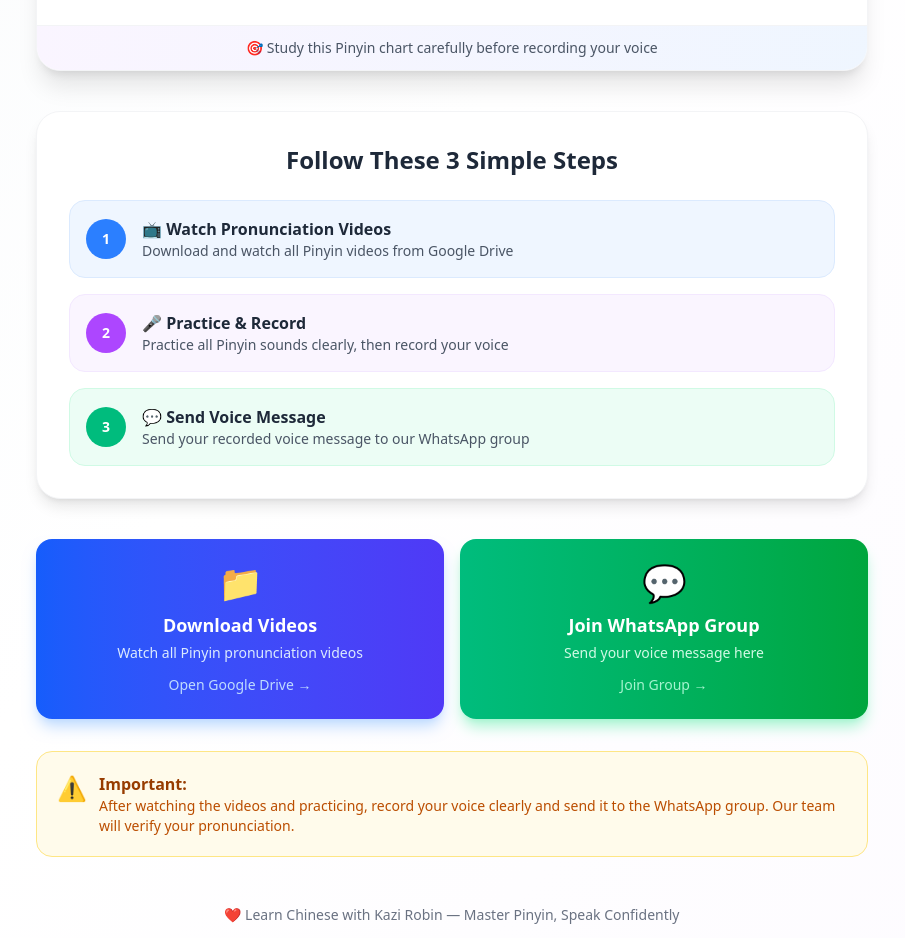
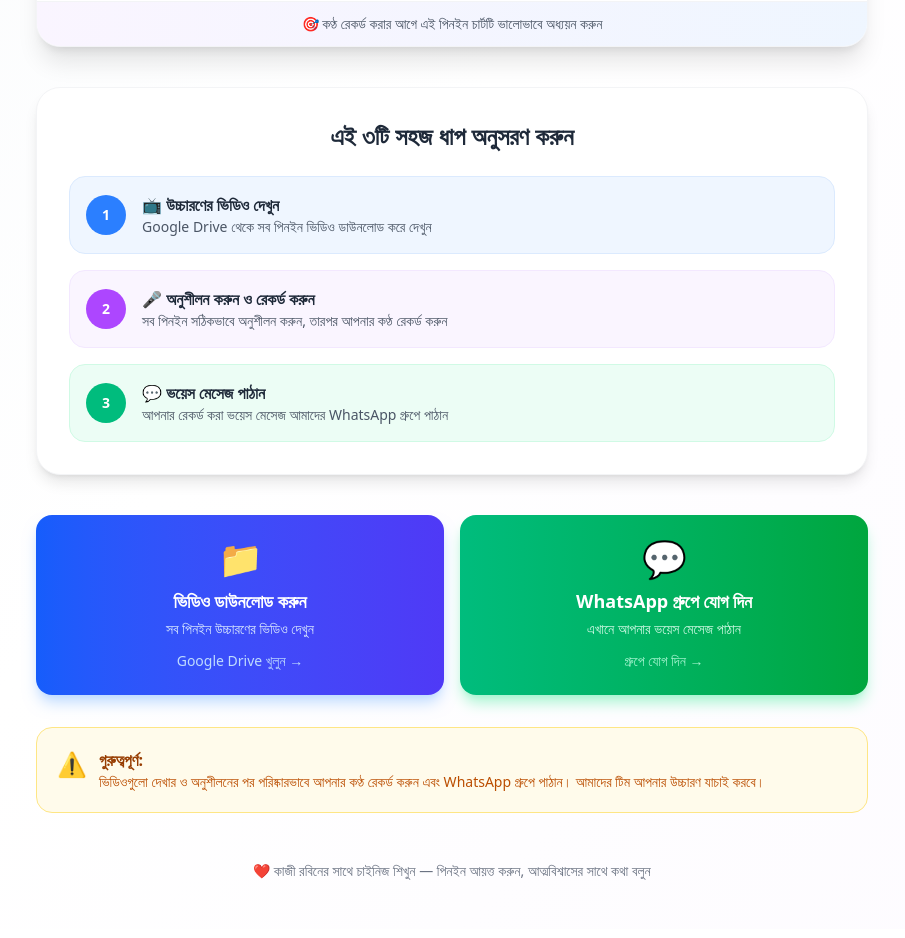
Before and after one commit to kazirobin/lcwkr, a Next.js app: page /pinyin in a window 1280 px wide. Shown: the part 734-1672 px from the top of the page, without its empty margins (188-1093 px from the left). Built offline with nearby package versions, Linux system fonts and the light colour scheme.

Commit message:
language

```diff
--- a/app/pdf/page.tsx
+++ b/app/pdf/page.tsx
@@ -21,6 +21,7 @@ import {
   ExternalLink,
   FolderOpen,
 } from "lucide-react";
+import { useLanguage } from "../context/LanguageContext";
 
 // ============================================
 // ALL DATA FROM hskData.ts
@@ -331,11 +332,15 @@ export default function PDF() {
   const filteredLevels = selectedLevel
     ? hskLevels.filter((level) => level.id === selectedLevel)
     : hskLevels;
+    const { language } = useLanguage();
+
+const t = (bn: string, en: string) =>
+  language === "bn" ? bn : en;
 
   return (
-    <div className="min-h-screen bg-gradient-to-br from-slate-50 to-white">
+    <div className="min-h-screen bg-linear-to-br from-slate-50 to-white">
       {/* Hero Section */}
-      <section className="relative overflow-hidden bg-gradient-to-r from-blue-600 to-indigo-700 text-white py-16 sm:py-20 md:py-24">
+      <section className="relative overflow-hidden bg-linear-to-r from-blue-600 to-indigo-700 text-white py-16 sm:py-20 md:py-24">
         <div className="absolute inset-0 opacity-10">
           <div className="absolute top-0 -left-4 w-72 h-72 bg-white rounded-full mix-blend-multiply filter blur-xl animate-pulse"></div>
           <div className="absolute bottom-0 -right-4 w-72 h-72 bg-purple-300 rounded-full mix-blend-multiply filter blur-xl animate-pulse delay-1000"></div>
@@ -344,13 +349,18 @@ export default function PDF() {
         <div className="relative max-w-7xl mx-auto px-4 sm:px-6 lg:px-8 text-center">
           <div className="inline-flex items-center gap-2 bg-white/20 backdrop-blur-sm px-4 py-2 rounded-full mb-6">
             <Sparkles className="w-4 h-4" />
-            <span className="text-sm font-medium">HSK Resource Hub</span>
+            <span className="text-sm font-medium">
+              HSK
+              {t(" রিসোর্স হাব", " Resource Hub")}
+              </span>
           </div>
           <h1 className="text-3xl sm:text-4xl md:text-5xl lg:text-6xl font-extrabold tracking-tight">
-            📚 HSK Books & All Materials
+            📚
+            {t("HSK বই ও সকল স্টাডি ম্যাটেরিয়াল", "HSK Books & All Materials")}
           </h1>
           <p className="mt-4 text-lg sm:text-xl text-blue-100 max-w-3xl mx-auto">
-            Find, Download & Learn Chinese Easily
+
+            {t("সহজেই চাইনিজ শেখার সব রিসোর্স খুঁজুন ও ডাউনলোড করুন", "Find, Download & Learn Chinese Easily")}
           </p>
 
           {/* Level Selector Pills */}
@@ -363,7 +373,8 @@ export default function PDF() {
                   : "bg-white/20 text-white hover:bg-white/30"
               }`}
             >
-              All Levels
+
+              {t("সব লেভেল", "All Levels")}
             </button>
             {hskLevels.map((level) => (
               <button
@@ -384,38 +395,45 @@ export default function PDF() {
 
       {/* Welcome Section */}
       <section className="max-w-7xl mx-auto px-4 sm:px-6 lg:px-8 py-12 sm:py-16">
-        <div className="bg-gradient-to-r from-blue-50 to-indigo-50 rounded-2xl p-6 sm:p-8 md:p-10 border border-blue-100">
+        <div className="bg-linear-to-r from-blue-50 to-indigo-50 rounded-2xl p-6 sm:p-8 md:p-10 border border-blue-100">
           <div className="flex items-center justify-center gap-3 mb-3">
             <Award className="w-8 h-8 text-indigo-600" />
             <h2 className="text-xl sm:text-2xl md:text-3xl font-bold text-slate-800">
-              🎯 Welcome to HSK Resource Hub!
+              🎯
+              {t("HSK রিসোর্স হাবে আপনাকে স্বাগতম!", " Welcome to HSK Resource Hub!")}
             </h2>
           </div>
           <p className="text-slate-600 text-center max-w-3xl mx-auto">
-            Here you will find all HSK level books and complete learning materials.
+
+            {t("এখানে আপনি সকল HSK লেভেলের বই এবং সম্পূর্ণ শেখার রিসোর্স পাবেন। আপনার পছন্দের লেভেল নির্বাচন করে PDF, Audio, Mock Test, Vocabulary এবং অন্যান্য ফাইল Google Drive থেকে ডাউনলোড করুন।", `Here you will find all HSK level books and complete learning materials.
             Choose your preferred level and download PDF, audio, mock test, vocabulary
-            and more from Google Drive.
+            and more from Google Drive.`)}
           </p>
           <div className="flex flex-wrap justify-center gap-3 mt-4">
             <span className="inline-flex items-center gap-1.5 text-xs bg-white px-3 py-1.5 rounded-full border border-slate-200">
               <CheckCircle className="w-3.5 h-3.5 text-green-500" />
-              6 HSK Levels
+
+              {t("৬টি HSK লেভেল", "6 HSK Levels")}
             </span>
             <span className="inline-flex items-center gap-1.5 text-xs bg-white px-3 py-1.5 rounded-full border border-slate-200">
               <CheckCircle className="w-3.5 h-3.5 text-green-500" />
-              PDF Books
+              PDF
+              {t(" বই", " Books")}
             </span>
             <span className="inline-flex items-center gap-1.5 text-xs bg-white px-3 py-1.5 rounded-full border border-slate-200">
               <CheckCircle className="w-3.5 h-3.5 text-green-500" />
-              Audio Files
+
+              {t("অডিও ফাইল", "Audio Files")}
             </span>
             <span className="inline-flex items-center gap-1.5 text-xs bg-white px-3 py-1.5 rounded-full border border-slate-200">
               <CheckCircle className="w-3.5 h-3.5 text-green-500" />
-              Mock Tests
+
+              {t("মক টেস্ট", "Mock Tests")}
             </span>
             <span className="inline-flex items-center gap-1.5 text-xs bg-white px-3 py-1.5 rounded-full border border-slate-200">
               <CheckCircle className="w-3.5 h-3.5 text-green-500" />
-              Vocabulary
+
+              {t("ভোকাবুলারি", "Vocabulary")}
             </span>
           </div>
         </div>
@@ -429,10 +447,15 @@ export default function PDF() {
           </div>
           <div>
             <h2 className="text-2xl sm:text-3xl font-bold text-slate-800">
-              📖 HSK Books & Materials
+              📖 HSK
+              {t(" বই ও স্টাডি ম্যাটেরিয়াল", " Books & Materials")}
             </h2>
             <p className="text-sm text-slate-500 mt-0.5">
-              {filteredLevels.length} level{filteredLevels.length > 1 ? 's' : ''} available
+              {filteredLevels.length}
+
+               {t(" টি লেভেল ", " level ")}
+              {filteredLevels.length > 1 ? '' : ''}
+              {t(" পাওয়া যাচ্ছে ", " available")}
             </p>
           </div>
         </div>
@@ -452,10 +475,12 @@ export default function PDF() {
             </div>
             <div>
               <h2 className="text-2xl sm:text-3xl font-bold text-slate-800">
-                📦 All-in-One Learning Materials
+                📦
+                {t("সকল স্টাডি ম্যাটেরিয়াল একসাথে", "All-in-One Learning Materials")}
               </h2>
               <p className="text-sm text-slate-500 mt-0.5">
-                Complete collection of HSK resources in one place
+
+                {t("এক জায়গায় সকল HSK রিসোর্স", "Complete collection of HSK resources in one place")}
               </p>
             </div>
           </div>
@@ -472,42 +497,37 @@ export default function PDF() {
         <div className="grid grid-cols-2 sm:grid-cols-4 gap-4 sm:gap-6">
           <div className="bg-white rounded-2xl border border-slate-200 p-4 sm:p-6 text-center">
             <div className="text-3xl sm:text-4xl font-bold text-indigo-600">6</div>
-            <div className="text-sm text-slate-500 mt-1">HSK Levels</div>
+            <div className="text-sm text-slate-500 mt-1">
+
+              {t("HSK লেভেল", "HSK Levels")}
+            </div>
           </div>
           <div className="bg-white rounded-2xl border border-slate-200 p-4 sm:p-6 text-center">
             <div className="text-3xl sm:text-4xl font-bold text-emerald-600">24</div>
-            <div className="text-sm text-slate-500 mt-1">Resources</div>
+            <div className="text-sm text-slate-500 mt-1">
+
+              {t("রিসোর্স", "Resources")}
+              </div>
           </div>
           <div className="bg-white rounded-2xl border border-slate-200 p-4 sm:p-6 text-center">
             <div className="text-3xl sm:text-4xl font-bold text-purple-600">5000+</div>
-            <div className="text-sm text-slate-500 mt-1">Vocabulary</div>
+            <div className="text-sm text-slate-500 mt-1">
+
+              {t("ভোকাবুলারি", "Vocabulary")}
+              </div>
           </div>
           <div className="bg-white rounded-2xl border border-slate-200 p-4 sm:p-6 text-center">
             <div className="text-3xl sm:text-4xl font-bold text-orange-600">100%</div>
-            <div className="text-sm text-slate-500 mt-1">Free Access</div>
+            <div className="text-sm text-slate-500 mt-1">
+
+              {t("ফ্রি অ্যাক্সেস", "Free Access")}
+              </div>
+
           </div>
         </div>
       </section>
 
-      {/* Footer */}
-      <footer className="bg-slate-900 text-white py-8 sm:py-10">
-        <div className="max-w-7xl mx-auto px-4 sm:px-6 lg:px-8 text-center">
-          <p className="text-sm sm:text-base text-slate-400">
-            © 2026 Learn Chinese with Kazi Robin. All Rights Reserved.
-          </p>
-          <div className="mt-4 flex justify-center gap-6">
-            <Link href="#" className="text-slate-400 hover:text-white transition">
-              Telegram
-            </Link>
-            <Link href="#" className="text-slate-400 hover:text-white transition">
-              YouTube
-            </Link>
-            <Link href="#" className="text-slate-400 hover:text-white transition">
-              WhatsApp
-            </Link>
-          </div>
-        </div>
-      </footer>
+
     </div>
   );
 }
--- a/app/pinyin/page.tsx
+++ b/app/pinyin/page.tsx
@@ -1,8 +1,14 @@
 // app/pinyin-start/page.tsx
+"use client"
 import Image from "next/image";
 import React from "react";
+import { useLanguage } from "../context/LanguageContext";
 
 const Pinyin = () => {
+      const { language } = useLanguage();
+
+  const t = (bn: string, en: string) =>
+    language === "bn" ? bn : en;
   return (
     <div className="min-h-screen bg-linear-to-br from-slate-50 via-white to-purple-50/40">
       <div className="max-w-4xl mx-auto px-4 sm:px-6 lg:px-8 py-8 sm:py-12">
@@ -10,13 +16,16 @@ const Pinyin = () => {
         {/* ===== HEADER ===== */}
         <div className="text-center mb-8">
           <div className="inline-flex items-center gap-2 bg-purple-100 border border-purple-200 text-purple-700 text-sm font-semibold px-4 py-1.5 rounded-full mb-4">
-            🎯 STEP 1: PINYIN PRONUNCIATION
+            {t("🎯 ধাপ ১: পিনইন উচ্চারণ", "🎯 STEP 1: PINYIN PRONUNCIATION")}
           </div>
           <h1 className="text-3xl sm:text-4xl font-extrabold text-gray-900">
-            Learn & Pronounce Pinyin Correctly
+            {t("সঠিকভাবে পিনইন শিখুন ও উচ্চারণ করুন", "Learn & Pronounce Pinyin Correctly")}
           </h1>
           <p className="text-gray-600 mt-2 max-w-2xl mx-auto">
-            Watch the videos, practice the sounds, then record your voice and send it to our WhatsApp group
+            {t(
+  "ভিডিওগুলো দেখুন, উচ্চারণ অনুশীলন করুন, তারপর আপনার কণ্ঠ রেকর্ড করে আমাদের WhatsApp গ্রুপে পাঠান।",
+  "Watch the videos, practice the sounds, then record your voice and send it to our WhatsApp group."
+)}
           </p>
         </div>
 
@@ -25,7 +34,7 @@ const Pinyin = () => {
           <div className="relative w-full aspect-video">
             <Image
               src="/assets/pinyin.png"
-              alt="Pinyin Pronunciation Chart"
+              alt={t("পিনইন উচ্চারণ চার্ট", "Pinyin Pronunciation Chart")}
               fill
               className="object-contain"
               sizes="(max-width: 768px) 100vw, 1200px"
@@ -34,7 +43,10 @@ const Pinyin = () => {
           </div>
           <div className="bg-linear-to-r from-purple-50 to-blue-50 px-6 py-3 text-center border-t border-gray-100">
             <p className="text-sm text-gray-600">
-              🎯 Study this Pinyin chart carefully before recording your voice
+              {t(
+  "🎯 কণ্ঠ রেকর্ড করার আগে এই পিনইন চার্টটি ভালোভাবে অধ্যয়ন করুন",
+  "🎯 Study this Pinyin chart carefully before recording your voice"
+)}
             </p>
           </div>
         </div>
@@ -42,7 +54,7 @@ const Pinyin = () => {
         {/* ===== 3 SIMPLE STEPS ===== */}
         <div className="bg-white rounded-3xl shadow-lg border border-gray-100 p-6 sm:p-8 mb-10">
           <h2 className="text-2xl font-bold text-gray-800 text-center mb-6">
-            Follow These 3 Simple Steps
+            {t("এই ৩টি সহজ ধাপ অনুসরণ করুন", "Follow These 3 Simple Steps")}
           </h2>
 
           <div className="space-y-4">
@@ -52,8 +64,11 @@ const Pinyin = () => {
                 1
               </div>
               <div>
-                <h3 className="font-semibold text-gray-800">📺 Watch Pronunciation Videos</h3>
-                <p className="text-sm text-gray-600">Download and watch all Pinyin videos from Google Drive</p>
+                <h3 className="font-semibold text-gray-800">{t("📺 উচ্চারণের ভিডিও দেখুন", "📺 Watch Pronunciation Videos")}</h3>
+                <p className="text-sm text-gray-600">{t(
+  "Google Drive থেকে সব পিনইন ভিডিও ডাউনলোড করে দেখুন",
+  "Download and watch all Pinyin videos from Google Drive"
+)}</p>
               </div>
             </div>
 
@@ -63,8 +78,11 @@ const Pinyin = () => {
                 2
               </div>
               <div>
-                <h3 className="font-semibold text-gray-800">🎤 Practice & Record</h3>
-                <p className="text-sm text-gray-600">Practice all Pinyin sounds clearly, then record your voice</p>
+                <h3 className="font-semibold text-gray-800">{t("🎤 অনুশীলন করুন ও রেকর্ড করুন", "🎤 Practice & Record")}</h3>
+                <p className="text-sm text-gray-600">{t(
+  "সব পিনইন সঠিকভাবে অনুশীলন করুন, তারপর আপনার কণ্ঠ রেকর্ড করুন",
+  "Practice all Pinyin sounds clearly, then record your voice"
+)}</p>
               </div>
             </div>
 
@@ -74,8 +92,11 @@ const Pinyin = () => {
                 3
               </div>
               <div>
-                <h3 className="font-semibold text-gray-800">💬 Send Voice Message</h3>
-                <p className="text-sm text-gray-600">Send your recorded voice message to our WhatsApp group</p>
+                <h3 className="font-semibold text-gray-800">{t("💬 ভয়েস মেসেজ পাঠান", "💬 Send Voice Message")}</h3>
+                <p className="text-sm text-gray-600">{t(
+  "আপনার রেকর্ড করা ভয়েস মেসেজ আমাদের WhatsApp গ্রুপে পাঠান",
+  "Send your recorded voice message to our WhatsApp group"
+)}</p>
               </div>
             </div>
           </div>
@@ -91,10 +112,13 @@ const Pinyin = () => {
             className="group bg-linear-to-r from-blue-600 to-indigo-600 hover:from-blue-700 hover:to-indigo-700 text-white rounded-2xl p-6 text-center transition shadow-lg shadow-blue-200"
           >
             <div className="text-4xl mb-2">📁</div>
-            <h3 className="font-bold text-lg">Download Videos</h3>
-            <p className="text-blue-100 text-sm mt-1">Watch all Pinyin pronunciation videos</p>
+            <h3 className="font-bold text-lg">{t("ভিডিও ডাউনলোড করুন", "Download Videos")}</h3>
+            <p className="text-blue-100 text-sm mt-1">{t(
+  "সব পিনইন উচ্চারণের ভিডিও দেখুন",
+  "Watch all Pinyin pronunciation videos"
+)}</p>
             <div className="mt-3 text-sm font-medium text-blue-200 group-hover:text-white transition">
-              Open Google Drive →
+              {t("Google Drive খুলুন →", "Open Google Drive →")}
             </div>
           </a>
 
@@ -106,10 +130,13 @@ const Pinyin = () => {
             className="group bg-linear-to-r from-emerald-500 to-green-600 hover:from-emerald-600 hover:to-green-700 text-white rounded-2xl p-6 text-center transition shadow-lg shadow-emerald-200"
           >
             <div className="text-4xl mb-2">💬</div>
-            <h3 className="font-bold text-lg">Join WhatsApp Group</h3>
-            <p className="text-emerald-100 text-sm mt-1">Send your voice message here</p>
+            <h3 className="font-bold text-lg">{t("WhatsApp গ্রুপে যোগ দিন", "Join WhatsApp Group")}</h3>
+            <p className="text-emerald-100 text-sm mt-1">{t(
+  "এখানে আপনার ভয়েস মেসেজ পাঠান",
+  "Send your voice message here"
+)}</p>
             <div className="mt-3 text-sm font-medium text-emerald-200 group-hover:text-white transition">
-              Join Group →
+              {t("গ্রুপে যোগ দিন →", "Join Group →")}
             </div>
           </a>
         </div>
@@ -118,10 +145,12 @@ const Pinyin = () => {
         <div className="mt-8 bg-amber-50 border border-amber-200 rounded-2xl p-5 flex items-start gap-3">
           <span className="text-2xl shrink-0">⚠️</span>
           <div>
-            <p className="font-semibold text-amber-800">Important:</p>
+            <p className="font-semibold text-amber-800">{t("গুরুত্বপূর্ণ:", "Important:")}</p>
             <p className="text-sm text-amber-700">
-              After watching the videos and practicing, record your voice clearly
-              and send it to the WhatsApp group. Our team will verify your pronunciation.
+              {t(
+  "ভিডিওগুলো দেখার ও অনুশীলনের পর পরিষ্কারভাবে আপনার কণ্ঠ রেকর্ড করুন এবং WhatsApp গ্রুপে পাঠান। আমাদের টিম আপনার উচ্চারণ যাচাই করবে।",
+  "After watching the videos and practicing, record your voice clearly and send it to the WhatsApp group. Our team will verify your pronunciation."
+)}
             </p>
           </div>
         </div>
@@ -129,7 +158,10 @@ const Pinyin = () => {
         {/* ===== FOOTER ===== */}
         <div className="mt-12 text-center">
           <p className="text-sm text-gray-500">
-            ❤️ Learn Chinese with Kazi Robin — Master Pinyin, Speak Confidently
+            {t(
+  "❤️ কাজী রবিনের সাথে চাইনিজ শিখুন — পিনইন আয়ত্ত করুন, আত্মবিশ্বাসের সাথে কথা বলুন",
+  "❤️ Learn Chinese with Kazi Robin — Master Pinyin, Speak Confidently"
+)}
           </p>
         </div>
       </div>
```
